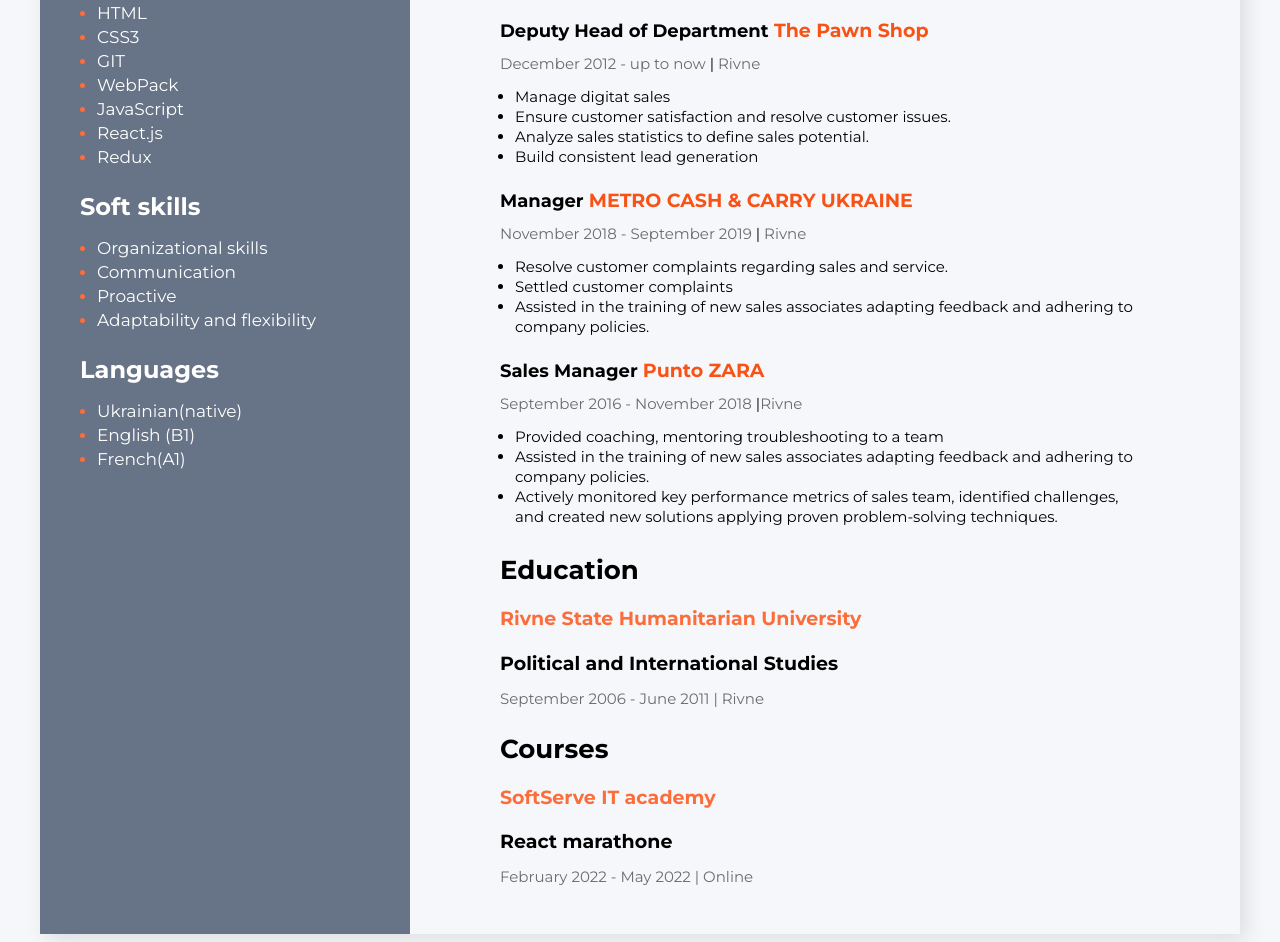
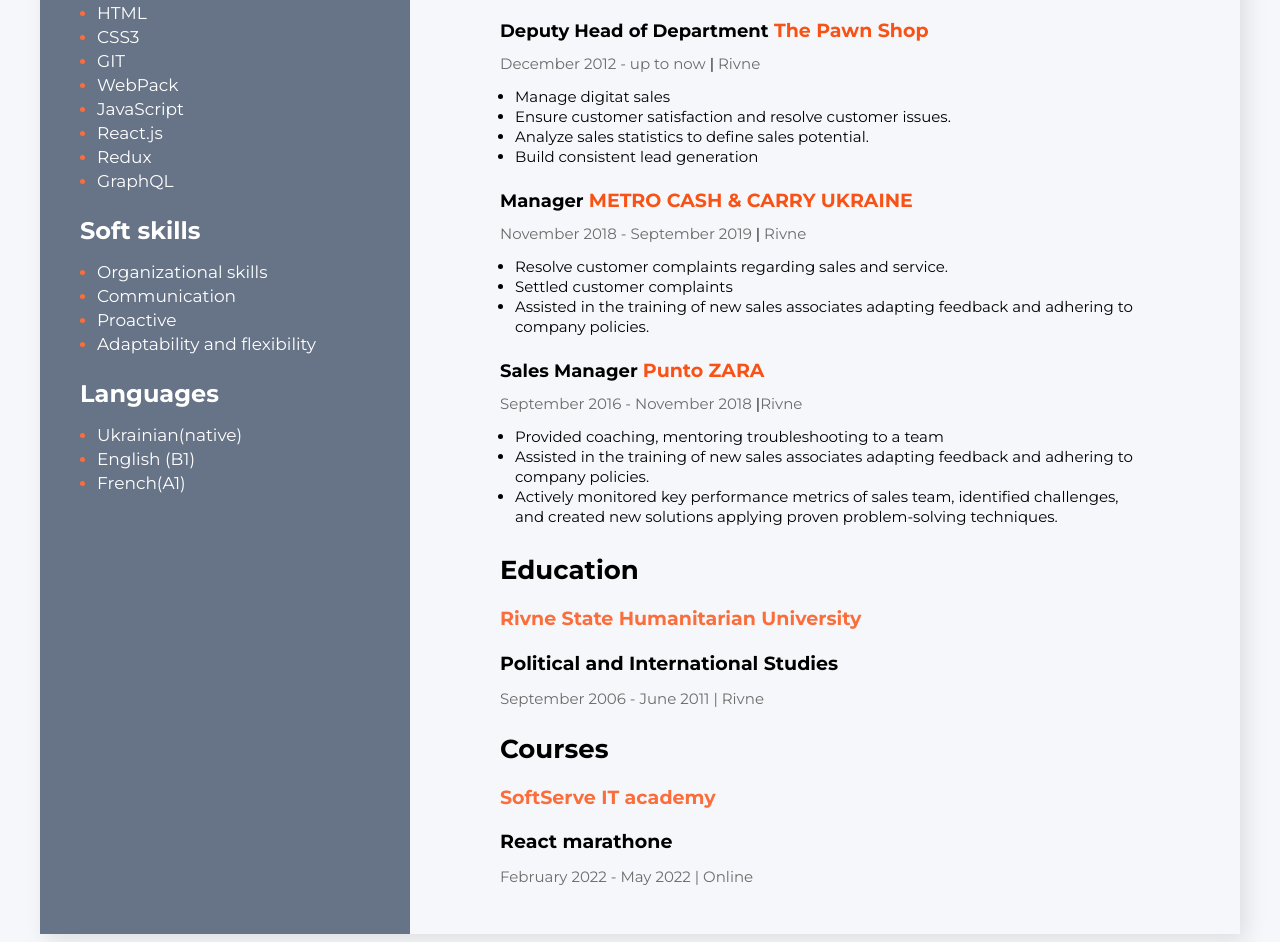
Before and after one commit to Kate70/Resume, a website: page index.html in a window 1280 px wide. Shown: the part 929-1871 px from the top of the page. Drawn offline with Linux system fonts and the light colour scheme.

Commit message:
Update index.html

```diff
--- a/index.html
+++ b/index.html
@@ -175,6 +175,7 @@
             <li class="tech-skills-item"><span class="tech-skills-text">JavaScript</span></li>
             <li class="tech-skills-item"><span class="tech-skills-text">React.js</span></li>
             <li class="tech-skills-item"><span class="tech-skills-text">Redux</span></li>
+             <li class="tech-skills-item"><span class="tech-skills-text">GraphQL</span></li>
           </ul>
         </div>
         <!-- Soft skills -->
```
